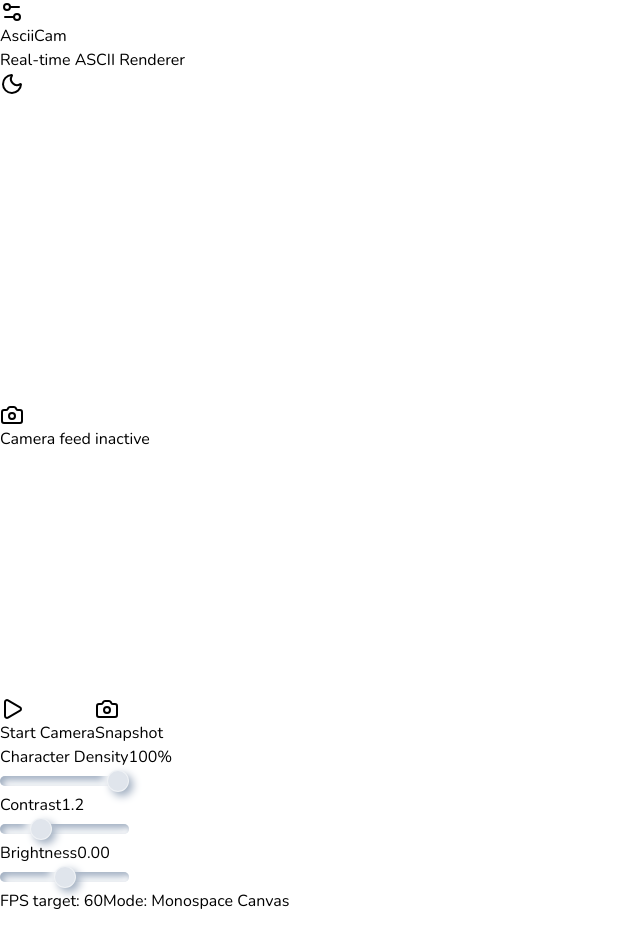
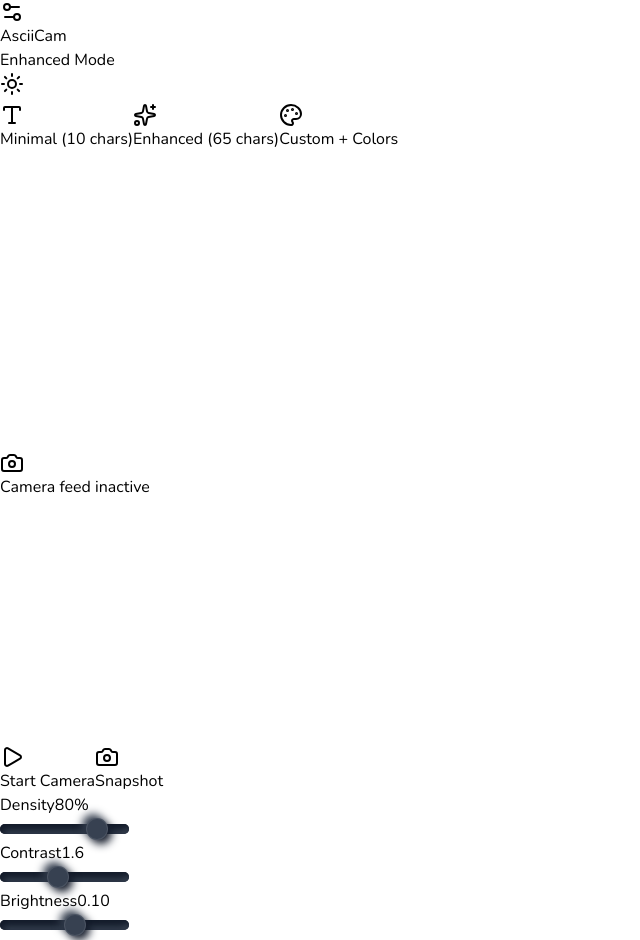
Before and after one commit to whitekotan0/asciicam, a React (Vite) app: page / in a window 1280 px wide. Shown: the top 940 px of the page, without its empty margins (0-640 px from the left). Before the commit the page ends 913 px from the top, so only its background shows below. Built offline with nearby package versions, Linux system fonts and the light colour scheme.

Commit message:
feat: added colours and flexible number of symbols

```diff
--- a/App.tsx
+++ b/App.tsx
@@ -1,32 +1,38 @@
 import React, { useRef, useEffect, useState, useCallback } from 'react';
-import { Play, Square, Camera, Settings2, Moon, Sun, Download, X } from 'lucide-react';
+import { Play, Square, Camera, Settings2, Moon, Sun, Download, X, Palette, Type, Sparkles } from 'lucide-react';
 import { Card, Button, Slider } from './components/NeumorphicUI';
-import { convertToAscii } from './utils/ascii';
+import { convertToAscii, CHAR_RAMPS, AsciiMode } from './utils/ascii';
 
-// Config constants
 const FONT_ASPECT_RATIO = 0.55;
 const MAX_WIDTH_CHARS = 200;
 const MIN_WIDTH_CHARS = 40;
 
 const App: React.FC = () => {
-  // --- State ---
   const [streaming, setStreaming] = useState(false);
   const [error, setError] = useState<string | null>(null);
-  const [darkMode, setDarkMode] = useState(false);
+  const [darkMode, setDarkMode] = useState(true);
   const [snapshot, setSnapshot] = useState<string | null>(null);
 
+  // Mode selection
+  const [asciiMode, setAsciiMode] = useState<AsciiMode>('ENHANCED');
+
   // Controls
-  const [density, setDensity] = useState(100);
-  const [contrast, setContrast] = useState(1.2);
-  const [brightness, setBrightness] = useState(0);
+  const [density, setDensity] = useState(80);
+  const [contrast, setContrast] = useState(1.6);
+  const [brightness, setBrightness] = useState(0.1);
 
-  // --- Refs ---
+  // Custom character ramp
+  const [customRamp, setCustomRamp] = useState(CHAR_RAMPS.CUSTOM);
+  const [showCustomEditor, setShowCustomEditor] = useState(false);
+
+  // Color controls (for custom color mode)
+  const [textColor, setTextColor] = useState('#00ff88');
+  const [bgColor, setBgColor] = useState('#0a0e1a');
+
   const videoRef = useRef<HTMLVideoElement>(null);
   const hiddenCanvasRef = useRef<HTMLCanvasElement>(null);
   const renderCanvasRef = useRef<HTMLCanvasElement>(null);
   const requestRef = useRef<number | null>(null);
-
-  // --- Helpers ---
 
   const getProcessingDimensions = useCallback((videoWidth: number, videoHeight: number) => {
     const charWidthCount = Math.floor(MIN_WIDTH_CHARS + (density / 100) * (MAX_WIDTH_CHARS - MIN_WIDTH_CHARS));
@@ -34,8 +40,6 @@
     const charHeightCount = Math.floor(charWidthCount * aspectRatio * (1 / FONT_ASPECT_RATIO));
     return { width: charWidthCount, height: charHeightCount };
   }, [density]);
-
-  // --- Core Loop ---
 
   const processFrame = useCallback(() => {
     const video = videoRef.current;
@@ -61,21 +65,22 @@
       height,
       contrast,
       brightness,
-      inverted: darkMode // Dark mode = inverted logic (light pixels are chars)
+      inverted: darkMode,
+      mode: asciiMode,
+      customRamp: asciiMode === 'CUSTOM' ? customRamp : undefined
     });
 
-    // Render Config
     const canvasWidth = renderCanvas.width;
     const canvasHeight = renderCanvas.height;
 
-    // Theme Colors for Canvas
-    const bgColor = darkMode ? '#1f2937' : '#e0e5ec'; // gray-800 : gray-200-ish
-    const textColor = darkMode ? '#a5b4fc' : '#4a5568'; // indigo-300 : gray-700
+    // Use custom colors or default theme colors
+    const currentBg = darkMode ? bgColor : '#f5f5f5';
+    const currentText = darkMode ? textColor : '#1a1a1a';
 
-    renderCtx.fillStyle = bgColor;
+    renderCtx.fillStyle = currentBg;
     renderCtx.fillRect(0, 0, canvasWidth, canvasHeight);
 
-    renderCtx.fillStyle = textColor;
+    renderCtx.fillStyle = currentText;
 
     const charWidthPx = canvasWidth / width;
     const fontSize = charWidthPx / 0.6;
@@ -88,11 +93,8 @@
     });
 
     requestRef.current = requestAnimationFrame(processFrame);
-  }, [contrast, brightness, getProcessingDimensions, darkMode]);
+  }, [contrast, brightness, getProcessingDimensions, darkMode, textColor, bgColor, asciiMode, customRamp]);
 
-  // --- Effects ---
-
-  // Handle Resize
   useEffect(() => {
     const handleResize = () => {
       if (renderCanvasRef.current && renderCanvasRef.current.parentElement) {
@@ -121,18 +123,15 @@
     };
   }, [streaming, processFrame]);
 
-  // Force re-render of canvas background when theme changes if not streaming
   useEffect(() => {
     if (!streaming && renderCanvasRef.current) {
         const renderCtx = renderCanvasRef.current.getContext('2d');
         if (renderCtx) {
-            renderCtx.fillStyle = darkMode ? '#1f2937' : '#e0e5ec';
+            renderCtx.fillStyle = darkMode ? bgColor : '#f5f5f5';
             renderCtx.fillRect(0, 0, renderCanvasRef.current.width, renderCanvasRef.current.height);
         }
     }
-  }, [darkMode, streaming]);
-
-  // --- Handlers ---
+  }, [darkMode, streaming, bgColor]);
 
   const startCamera = async () => {
     try {
@@ -176,14 +175,17 @@
     if (snapshot) {
       const link = document.createElement('a');
       link.href = snapshot;
-      link.download = `asciicam-${new Date().toISOString().slice(0,19).replace(/[:T]/g,"-")}.png`;
+      link.download = `asciicam-${asciiMode.toLowerCase()}-${new Date().toISOString().slice(0,19).replace(/[:T]/g,"-")}.png`;
       link.click();
     }
-  }, [snapshot]);
+  }, [snapshot, asciiMode]);
 
-  // Background Gradient Classes
+  const resetCustomRamp = () => {
+    setCustomRamp(CHAR_RAMPS.CUSTOM);
+  };
+
   const mainBgClass = darkMode
-    ? "bg-gradient-to-br from-gray-900 to-gray-800 text-gray-200"
+    ? "bg-gradient-to-br from-gray-900 via-slate-900 to-gray-800 text-gray-200"
     : "bg-[#e0e5ec] text-gray-700";
 
   return (
@@ -192,10 +194,14 @@
       {/* Header */}
       <header className="w-full max-w-4xl flex items-center justify-between px-2">
         <div className="flex items-center gap-3">
-          <Settings2 className={`w-8 h-8 ${darkMode ? 'text-indigo-400' : 'text-indigo-600'}`} />
+          <Settings2 className={`w-8 h-8 ${darkMode ? 'text-emerald-400' : 'text-indigo-600'}`} />
           <div>
             <h1 className="text-3xl font-bold tracking-tight">AsciiCam</h1>
-            <p className={`text-sm font-medium ${darkMode ? 'text-gray-400' : 'text-gray-500'}`}>Real-time ASCII Renderer</p>
+            <p className={`text-sm font-medium ${darkMode ? 'text-gray-400' : 'text-gray-500'}`}>
+              {asciiMode === 'MINIMAL' && 'Minimalist Mode'}
+              {asciiMode === 'ENHANCED' && 'Enhanced Mode'}
+              {asciiMode === 'CUSTOM' && 'Custom Mode'}
+            </p>
           </div>
         </div>
         <Button
@@ -208,17 +214,50 @@
         </Button>
       </header>
 
+      {/* Mode Selector */}
+      <div className="w-full max-w-4xl">
+        <Card darkMode={darkMode} className="p-4">
+          <div className="flex flex-col sm:flex-row gap-3 sm:gap-4">
+            <Button
+              darkMode={darkMode}
+              isActive={asciiMode === 'MINIMAL'}
+              onClick={() => setAsciiMode('MINIMAL')}
+              className="flex-1"
+            >
+              <Type className="w-5 h-5" />
+              Minimal (10 chars)
+            </Button>
+            <Button
+              darkMode={darkMode}
+              isActive={asciiMode === 'ENHANCED'}
+              onClick={() => setAsciiMode('ENHANCED')}
+              className="flex-1"
+            >
+              <Sparkles className="w-5 h-5" />
+              Enhanced (65 chars)
+            </Button>
+            <Button
+              darkMode={darkMode}
+              isActive={asciiMode === 'CUSTOM'}
+              onClick={() => setAsciiMode('CUSTOM')}
+              className="flex-1"
+            >
+              <Palette className="w-5 h-5" />
+              Custom + Colors
+            </Button>
+          </div>
+        </Card>
+      </div>
+
       {/* Main Viewport */}
       <Card
         darkMode={darkMode}
         className="w-full max-w-4xl aspect-video relative overflow-hidden flex items-center justify-center p-4 transition-all duration-300"
       >
-        {/* Hidden Processing Elements */}
         <video ref={videoRef} className="hidden" playsInline muted />
         <canvas ref={hiddenCanvasRef} className="hidden" />
 
-        {/* Visible Canvas Container */}
-        <div className={`w-full h-full relative rounded-2xl overflow-hidden transition-colors duration-300 ${darkMode ? 'bg-gray-800 shadow-[inset_4px_4px_8px_#111827,inset_-4px_-4px_8px_#374151]' : 'bg-[#e0e5ec] shadow-[inset_5px_5px_10px_#bec3c9,inset_-5px_-5px_10px_#ffffff]'}`}>
+        <div className={`w-full h-full relative rounded-2xl overflow-hidden transition-colors duration-300 ${darkMode ? 'bg-slate-900 shadow-[inset_4px_4px_8px_#0a0a0a,inset_-4px_-4px_8px_#1e293b]' : 'bg-[#e0e5ec] shadow-[inset_5px_5px_10px_#bec3c9,inset_-5px_-5px_10px_#ffffff]'}`}>
            {!streaming && !error && (
              <div className="absolute inset-0 flex flex-col items-center justify-center text-gray-400 gap-4 opacity-50">
                <Camera className="w-16 h-16" />
@@ -248,7 +287,7 @@
               darkMode={darkMode}
               onClick={streaming ? stopCamera : startCamera}
               isActive={streaming}
-              className={`w-full ${streaming ? 'text-red-500' : (darkMode ? 'text-indigo-400' : 'text-indigo-600')}`}
+              className={`w-full ${streaming ? 'text-red-500' : (darkMode ? 'text-emerald-400' : 'text-indigo-600')}`}
             >
               {streaming ? <Square className="w-5 h-5 fill-current" /> : <Play className="w-5 h-5 fill-current" />}
               {streaming ? "Stop Feed" : "Start Camera"}
@@ -265,13 +304,13 @@
           </Card>
         </div>
 
-        {/* Sliders */}
+        {/* Sliders & Controls */}
         <div className="md:col-span-9">
           <Card darkMode={darkMode} className="p-6 h-full flex flex-col justify-center gap-6">
-            <div className="grid grid-cols-1 md:grid-cols-2 gap-8">
+            <div className="grid grid-cols-1 md:grid-cols-2 gap-6">
               <Slider
                 darkMode={darkMode}
-                label="Character Density"
+                label="Density"
                 min="0" max="100"
                 value={density}
                 onChange={(e) => setDensity(Number(e.target.value))}
@@ -293,11 +332,90 @@
                 onChange={(e) => setBrightness(Number(e.target.value))}
                 valueDisplay={brightness.toFixed(2)}
               />
-              <div className={`flex items-center justify-between text-sm px-1 pt-6 ${darkMode ? 'text-gray-500' : 'text-gray-500'}`}>
-                <span>FPS target: 60</span>
-                <span>Mode: Monospace Canvas</span>
+
+              {/* Show info for Minimal and Enhanced modes */}
+              {asciiMode !== 'CUSTOM' && (
+                <div className={`flex items-center justify-center text-sm font-mono p-4 rounded-lg ${darkMode ? 'bg-gray-900 text-gray-400' : 'bg-gray-200 text-gray-600'}`}>
+                  <span>
+                    {asciiMode === 'MINIMAL' && `Characters: ${CHAR_RAMPS.MINIMAL}`}
+                    {asciiMode === 'ENHANCED' && `${CHAR_RAMPS.ENHANCED.length} unique chars`}
+                  </span>
+                </div>
+              )}
+
+              {/* Custom Mode Controls */}
+              {asciiMode === 'CUSTOM' && darkMode && (
+                <>
+                  <div className="flex flex-col gap-3">
+                    <label className="text-sm font-bold tracking-wide text-gray-400">Text Color</label>
+                    <input
+                      type="color"
+                      value={textColor}
+                      onChange={(e) => setTextColor(e.target.value)}
+                      className="w-full h-10 rounded-lg cursor-pointer border-2 border-gray-700"
+                    />
+                  </div>
+                  <div className="flex flex-col gap-3">
+                    <label className="text-sm font-bold tracking-wide text-gray-400">BG Color</label>
+                    <input
+                      type="color"
+                      value={bgColor}
+                      onChange={(e) => setBgColor(e.target.value)}
+                      className="w-full h-10 rounded-lg cursor-pointer border-2 border-gray-700"
+                    />
+                  </div>
+                </>
+              )}
+            </div>
+
+            {/* Custom Character Ramp Editor */}
+            {asciiMode === 'CUSTOM' && (
+              <div className="mt-4 flex flex-col gap-3">
+                <div className="flex items-center justify-between">
+                  <label className={`text-sm font-bold tracking-wide ${darkMode ? 'text-gray-400' : 'text-gray-600'}`}>
+                    Custom Characters ({customRamp.length} chars)
+                  </label>
+                  <div className="flex gap-2">
+                    <Button
+                      darkMode={darkMode}
+                      onClick={() => setShowCustomEditor(!showCustomEditor)}
+                      className="!px-3 !py-1 !text-xs"
+                    >
+                      {showCustomEditor ? 'Hide' : 'Edit'}
+                    </Button>
+                    <Button
+                      darkMode={darkMode}
+                      onClick={resetCustomRamp}
+                      className="!px-3 !py-1 !text-xs"
+                    >
+                      Reset
+                    </Button>
+                  </div>
+                </div>
+
+                {showCustomEditor && (
+                  <textarea
+                    value={customRamp}
+                    onChange={(e) => setCustomRamp(e.target.value)}
+                    className={`w-full p-3 rounded-lg font-mono text-sm resize-none ${
+                      darkMode
+                        ? 'bg-gray-900 text-gray-200 border-2 border-gray-700'
+                        : 'bg-white text-gray-800 border-2 border-gray-300'
+                    }`}
+                    rows={3}
+                    placeholder="Enter characters from lightest to darkest..."
+                  />
+                )}
+
+                {!showCustomEditor && (
+                  <div className={`p-3 rounded-lg font-mono text-xs break-all ${
+                    darkMode ? 'bg-gray-900 text-gray-400' : 'bg-gray-200 text-gray-600'
+                  }`}>
+                    {customRamp}
+                  </div>
+                )}
               </div>
-            </div>
+            )}
           </Card>
         </div>
       </div>
@@ -322,7 +440,7 @@
                  <Button darkMode={darkMode} onClick={() => setSnapshot(null)}>
                     Discard
                  </Button>
-                 <Button darkMode={darkMode} onClick={downloadSnapshot} className="!text-indigo-500">
+                 <Button darkMode={darkMode} onClick={downloadSnapshot} className={`${darkMode ? '!text-emerald-400' : '!text-indigo-500'}`}>
                     <Download className="w-5 h-5" />
                     Download
                  </Button>
--- a/utils/ascii.ts
+++ b/utils/ascii.ts
@@ -1,40 +1,52 @@
 /**
- * Standard ASCII character ramp.
- * Index 0 = ' ' (Visual Empty/Low density)
- * Index Max = '@' (Visual Full/High density)
+ * ASCII Character Ramps for different modes
  */
-const CHAR_RAMP = " .:-=+*#%@";
+export const CHAR_RAMPS = {
+  // Minimalistic - 10 characters
+  MINIMAL: " .:-=+*#%@",
+
+  // Enhanced - 65 characters for smooth gradients
+  ENHANCED: " .'`^\",:;Il!i><~+_-?][}{1)(|\\/tfjrxnuvczXYUJCLQ0OZmwqpdbkhao*#MW&8%B@█",
+
+  // Custom - user can edit this
+  CUSTOM: " .:-=+*#%@"
+};
+
+export type AsciiMode = 'MINIMAL' | 'ENHANCED' | 'CUSTOM';
 
 export interface AsciiConfig {
   width: number;
   height: number;
-  contrast: number; // 0 to 2
-  brightness: number; // -1 to 1
-  inverted: boolean; // true = Dark Mode (Light pixels are characters), false = Light Mode (Dark pixels are characters)
+  contrast: number;
+  brightness: number;
+  inverted: boolean;
+  mode: AsciiMode;
+  customRamp?: string;
 }
 
 /**
  * Calculates the ASCII character for a given value.
  */
-const getChar = (value: number, contrast: number, brightness: number): string => {
-  // 1. Normalize to 0-1
+const getChar = (value: number, contrast: number, brightness: number, ramp: string): string => {
+  // Safety check
+  if (!ramp || ramp.length === 0) return ' ';
+
   let norm = value / 255;
-
-  // 2. Apply Brightness
   norm += brightness;
 
-  // 3. Apply Contrast
-  // Center around 0.5
   if (contrast !== 1) {
     norm = (norm - 0.5) * contrast + 0.5;
   }
 
-  // 4. Clamp
+  // Apply gamma correction for enhanced mode
+  norm = Math.pow(norm, 0.9);
   norm = Math.max(0, Math.min(1, norm));
 
-  // 5. Map to Character Ramp
-  const index = Math.floor(norm * (CHAR_RAMP.length - 1));
-  return CHAR_RAMP[index];
+  const index = Math.floor(norm * (ramp.length - 1));
+  const char = ramp[index];
+
+  // Fallback to space if character is undefined
+  return char !== undefined ? char : ' ';
 };
 
 /**
@@ -44,13 +56,23 @@
   frameData: ImageData,
   config: AsciiConfig
 ): string[] => {
-  const { contrast, brightness, inverted } = config;
+  const { contrast, brightness, inverted, mode, customRamp } = config;
   const data = frameData.data;
   const lines: string[] = [];
 
-  // CRITICAL FIX: Always use the actual width/height from the ImageData object
-  // to calculate pixel offsets. Using passed-in config dimensions can cause
-  // diagonal skewing (scanline alignment issues) if they differ even by 1 pixel.
+  // Select character ramp based on mode
+  let charRamp: string;
+  if (mode === 'CUSTOM' && customRamp && customRamp.length > 0) {
+    charRamp = customRamp;
+  } else {
+    charRamp = CHAR_RAMPS[mode] || CHAR_RAMPS.MINIMAL;
+  }
+
+  // Ensure we have a valid ramp
+  if (!charRamp || charRamp.length === 0) {
+    charRamp = CHAR_RAMPS.MINIMAL;
+  }
+
   const width = frameData.width;
   const height = frameData.height;
 
@@ -63,21 +85,10 @@
       const b = data[offset + 2];
 
       // Calculate Luma
-      const gray = 0.299 * r + 0.587 * g + 0.114 * b;
-
-      // Mode Logic:
-      // Dark Mode (inverted=true): Black BG. We want White pixels to be '@' (High index).
-      //   Input 255 (White) -> target high index.
-      //   Input 0 (Black) -> target low index.
-      //   So we use 'gray' directly.
-      // Light Mode (inverted=false): White BG. We want Dark pixels to be '@' (ink).
-      //   Input 255 (White) -> target low index (Space).
-      //   Input 0 (Black) -> target high index.
-      //   So we use '255 - gray'.
-
+      const gray = 0.2126 * r + 0.7152 * g + 0.0722 * b;
       const targetValue = inverted ? gray : 255 - gray;
 
-      line += getChar(targetValue, contrast, brightness);
+      line += getChar(targetValue, contrast, brightness, charRamp);
     }
     lines.push(line);
   }
```
